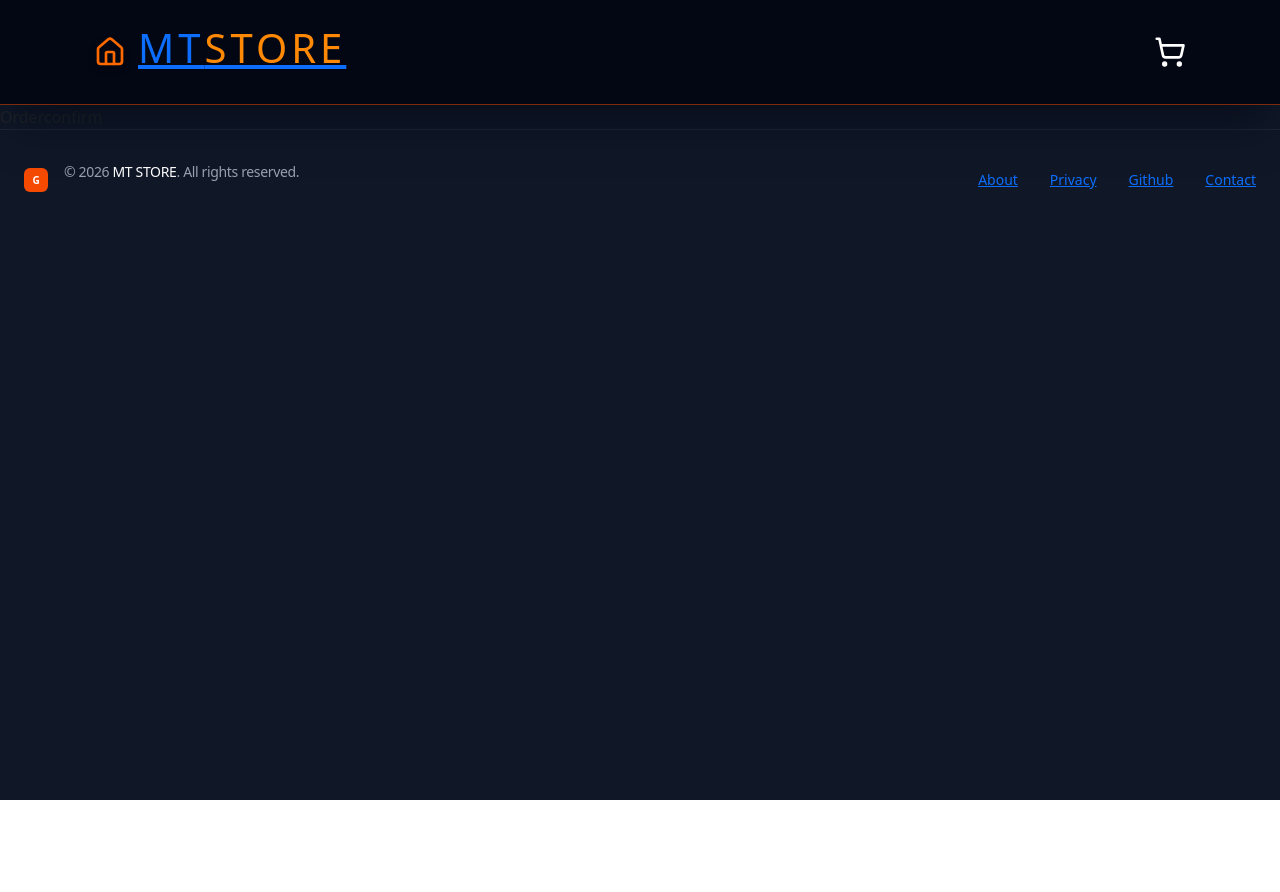
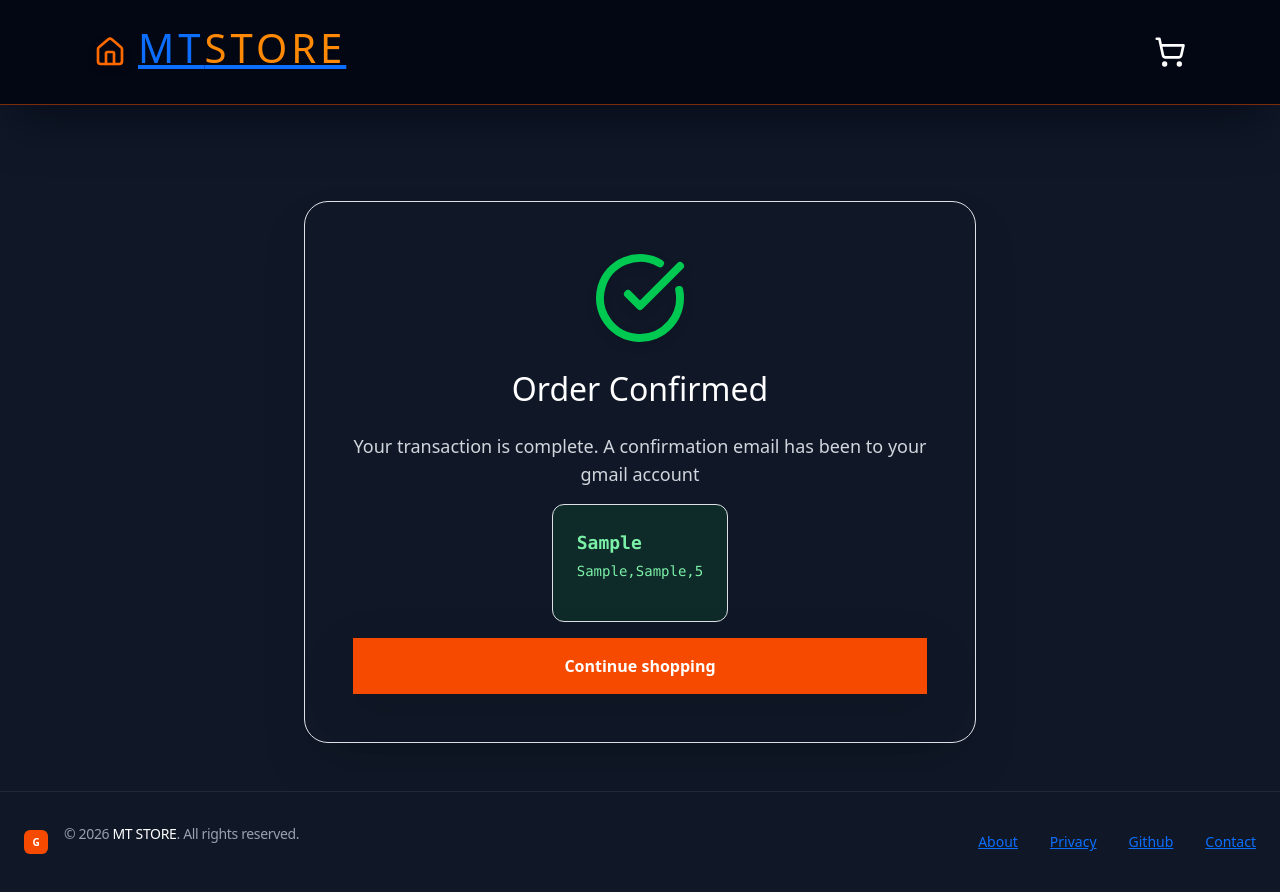
Before and after one commit to brian4521/Ecommerce-Project, a React (Vite) app: page /checkout in a window 1280 px wide. Both pictures are taken after typing "Sample", "Sample", "Sample", "5" into the empty fields and a click on the button "Pay And Confirm Order". Before the commit the page ends 800 px from the top, so only its background shows below. Built offline with nearby package versions, Linux system fonts and the light colour scheme.

Commit message:
Order confirmation page created

```diff
--- a/src/pages/Orderconfirm.jsx
+++ b/src/pages/Orderconfirm.jsx
@@ -1,7 +1,40 @@
 import React from "react";
+import { CheckCircle } from "lucide-react";
+import { Link } from "react-router-dom";
 
 const Orderconfirm = ({ deliveryDetails }) => {
-  return <div>Orderconfirm</div>;
+  return (
+    <div>
+      <div className="container mx-auto md:px8 p-12">
+        <div className="p-12 bg-gray-900 rounded-3xl shadow-2xl max-w-2xl mx-auto text-center mt-12 border border-green-700 text-white">
+          <CheckCircle className=" w-24 h-24 text-green-500 mx-auto mb-6 drop-shadow-lg " />
+          <h2 className="text-4xl font-extrabold text-white mb-4">
+            Order Confirmed
+          </h2>
+          <p className="text-lg text-gray-300 mb-6">
+            Your transaction is complete. A confirmation email has been to your
+            gmail account
+          </p>
+          <div className="p-6 bg-green-900/30 border border-green-700 rounded-xl font-mono text-left inline-block text-green-300 text-sm">
+            <p className="font-semibold text-lg mb-1">
+              {deliveryDetails?.name}
+            </p>
+            <p>
+              {deliveryDetails.address},{deliveryDetails.city},
+              {deliveryDetails.zip}
+            </p>
+          </div>
+          <div className="mt-3">
+            <Link to={"/"}>
+              <button className="w-full  py-3 bg-orange-600 hover:bg-orange-500 text-white font-bold rounded-xl transition active:scale-95 shadow-lg shadow-orange-900/20">
+                Continue shopping
+              </button>
+            </Link>
+          </div>
+        </div>
+      </div>
+    </div>
+  );
 };
 
 export default Orderconfirm;
```
